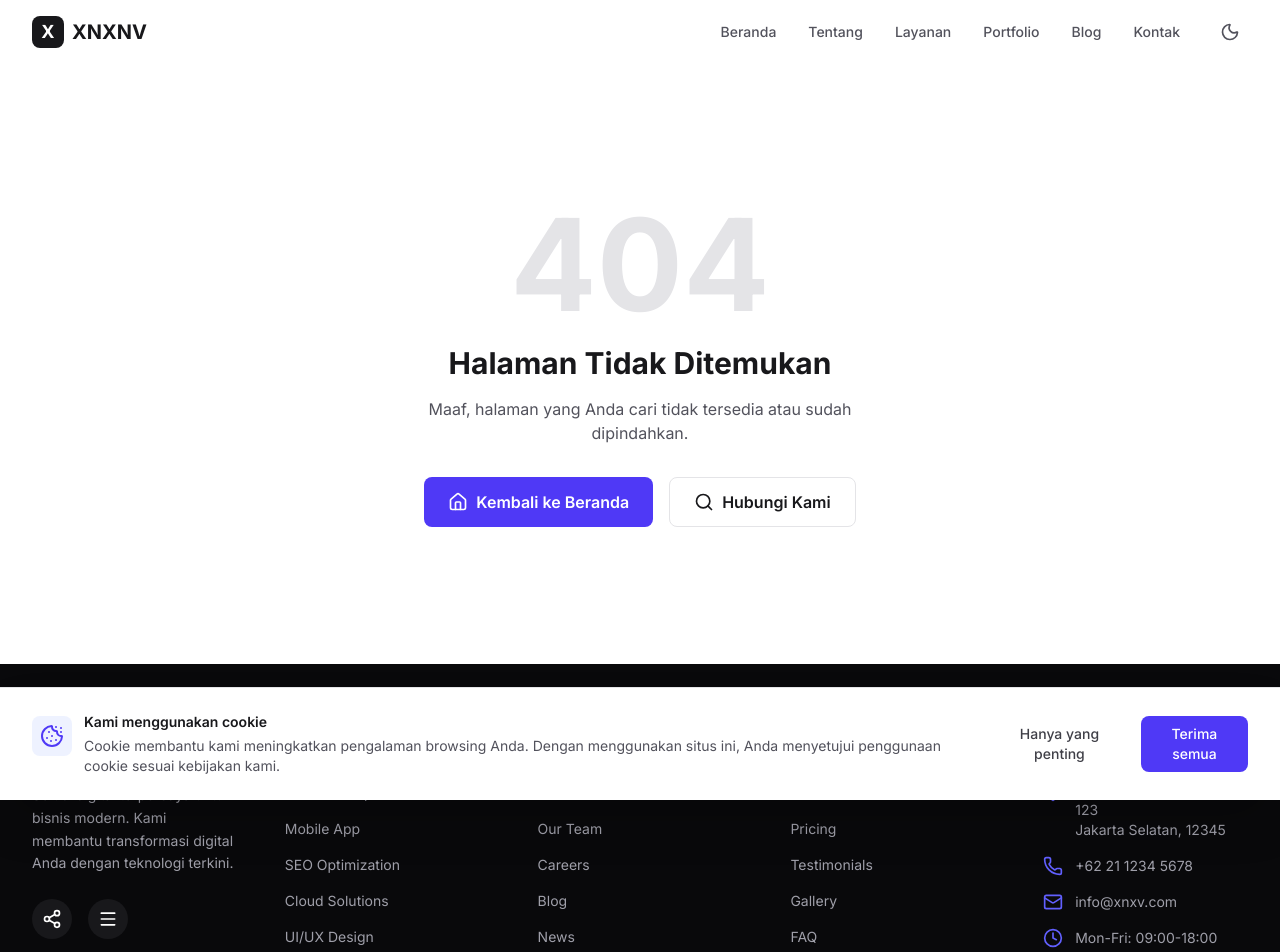
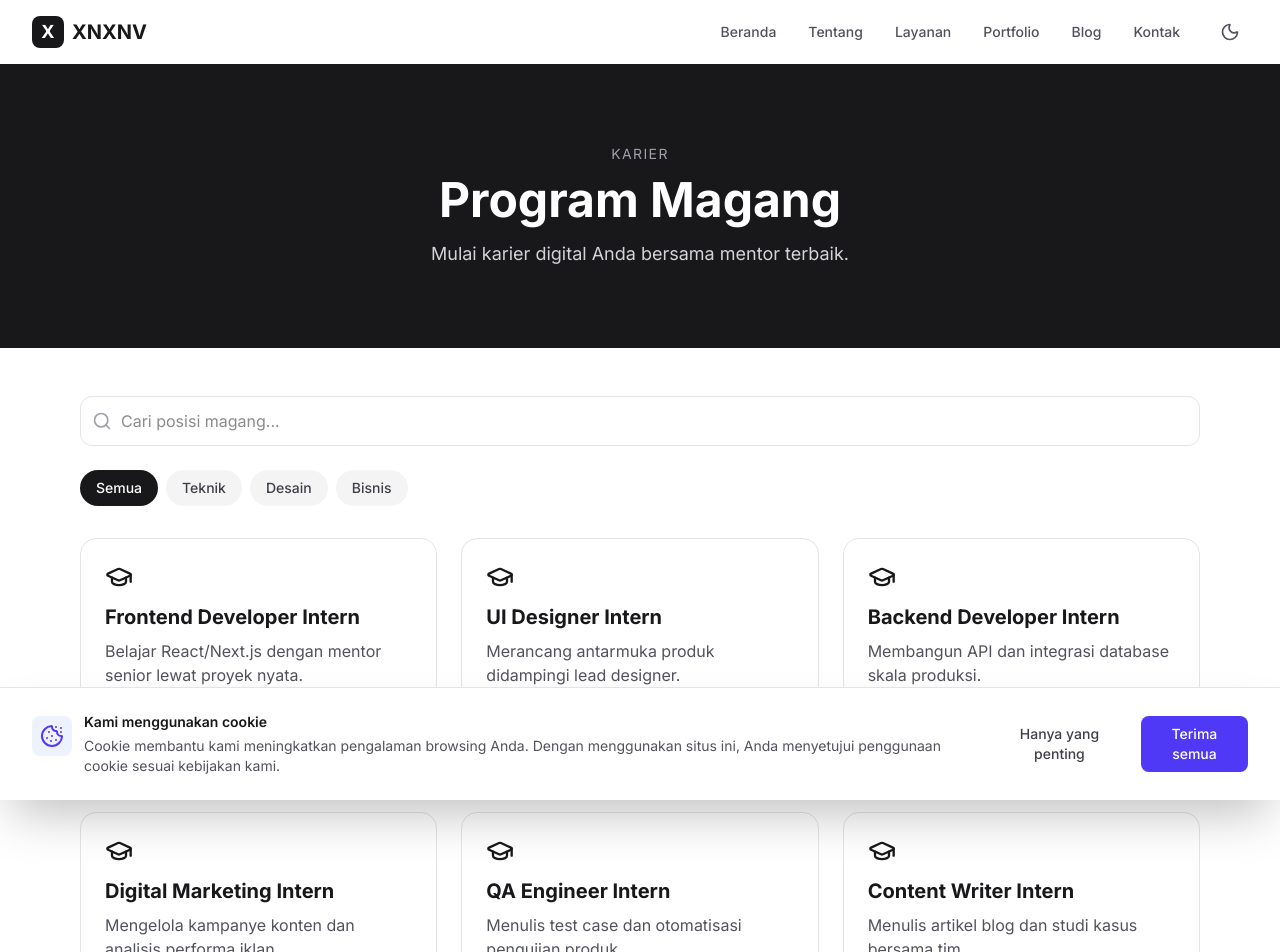
Before and after one commit to aryaapriawann-dev/XNXNV, a Next.js app: page /careers/internships in a window 1280 px wide. Before the commit this address had no page. Shown: the top 952 px of the page. Built offline with nearby package versions, Linux system fonts and the light colour scheme.

Commit message:
feat(careers): add Internships page

```diff
--- /dev/null
+++ b/src/app/careers/internships/page.tsx
@@ -0,0 +1,92 @@
+"use client";
+
+import { useMemo, useState } from "react";
+import Link from "next/link";
+import { Search, GraduationCap, MapPin, Clock, ChevronRight } from "lucide-react";
+
+interface Magang {
+  id: string;
+  title: string;
+  divisi: string;
+  lokasi: string;
+  durasi: string;
+  deskripsi: string;
+  uangSaku: string;
+}
+
+const CATEGORIES = [
+  { id: "all", label: "Semua" },
+  { id: "teknik", label: "Teknik" },
+  { id: "desain", label: "Desain" },
+  { id: "bisnis", label: "Bisnis" },
+] as const;
+
+const MAGANG: Magang[] = [
+  { id: "1", title: "Frontend Developer Intern", divisi: "teknik", lokasi: "Remote", durasi: "6 bulan", deskripsi: "Belajar React/Next.js dengan mentor senior lewat proyek nyata.", uangSaku: "Rp1,5jt/bln" },
+  { id: "2", title: "UI Designer Intern", divisi: "desain", lokasi: "Hibrida Jakarta", durasi: "4 bulan", deskripsi: "Merancang antarmuka produk didampingi lead designer.", uangSaku: "Rp1,5jt/bln" },
+  { id: "3", title: "Backend Developer Intern", divisi: "teknik", lokasi: "Remote", durasi: "6 bulan", deskripsi: "Membangun API dan integrasi database skala produksi.", uangSaku: "Rp1,5jt/bln" },
+  { id: "4", title: "Digital Marketing Intern", divisi: "bisnis", lokasi: "Remote", durasi: "3 bulan", deskripsi: "Mengelola kampanye konten dan analisis performa iklan.", uangSaku: "Rp1,2jt/bln" },
+  { id: "5", title: "QA Engineer Intern", divisi: "teknik", lokasi: "Remote", durasi: "4 bulan", deskripsi: "Menulis test case dan otomatisasi pengujian produk.", uangSaku: "Rp1,2jt/bln" },
+  { id: "6", title: "Content Writer Intern", divisi: "bisnis", lokasi: "Remote", durasi: "3 bulan", deskripsi: "Menulis artikel blog dan studi kasus bersama tim.", uangSaku: "Rp1,2jt/bln" },
+];
+
+export default function InternshipsPage() {
+  const [query, setQuery] = useState("");
+  const [cat, setCat] = useState<string>("all");
+  const filtered = useMemo(
+    () => MAGANG.filter((m) => (cat === "all" || m.divisi === cat) && (m.title + m.deskripsi).toLowerCase().includes(query.toLowerCase())),
+    [query, cat]
+  );
+
+  return (
+    <div className="flex flex-col min-h-screen">
+      <section className="py-20 bg-zinc-900 text-white text-center">
+        <div className="max-w-4xl mx-auto px-4">
+          <p className="text-sm uppercase tracking-widest text-zinc-400 mb-3">Karier</p>
+          <h1 className="text-4xl sm:text-5xl font-bold mb-4">Program Magang</h1>
+          <p className="text-lg text-zinc-300">Mulai karier digital Anda bersama mentor terbaik.</p>
+        </div>
+      </section>
+      <section className="py-12 bg-white dark:bg-slate-950">
+        <div className="max-w-6xl mx-auto px-4">
+          <div className="relative mb-6">
+            <Search className="absolute left-3 top-1/2 -translate-y-1/2 h-5 w-5 text-zinc-400" />
+            <input value={query} onChange={(e) => setQuery(e.target.value)} placeholder="Cari posisi magang..."
+              className="w-full pl-10 pr-4 py-3 rounded-xl border border-zinc-200 dark:border-slate-700 bg-white dark:bg-slate-900 text-zinc-900 dark:text-white" />
+          </div>
+          <div className="flex flex-wrap gap-2 mb-8">
+            {CATEGORIES.map((c) => (
+              <button key={c.id} onClick={() => setCat(c.id)}
+                className={`px-4 py-2 rounded-full text-sm font-medium transition-colors ${cat === c.id ? "bg-zinc-900 text-white dark:bg-white dark:text-zinc-900" : "bg-zinc-100 text-zinc-700 dark:bg-slate-800 dark:text-zinc-300"}`}>
+                {c.label}
+              </button>
+            ))}
+          </div>
+          <div className="grid grid-cols-1 md:grid-cols-2 lg:grid-cols-3 gap-6">
+            {filtered.map((m) => (
+              <div key={m.id} className="p-6 rounded-2xl border border-zinc-200 dark:border-slate-800 bg-white dark:bg-slate-900">
+                <GraduationCap className="h-7 w-7 text-zinc-900 dark:text-white mb-3" />
+                <h2 className="text-xl font-bold text-zinc-900 dark:text-white mb-2">{m.title}</h2>
+                <p className="text-zinc-600 dark:text-zinc-400 mb-4">{m.deskripsi}</p>
+                <div className="flex flex-wrap gap-3 text-sm text-zinc-500 mb-4">
+                  <span className="inline-flex items-center gap-1"><MapPin className="h-4 w-4" />{m.lokasi}</span>
+                  <span className="inline-flex items-center gap-1"><Clock className="h-4 w-4" />{m.durasi}</span>
+                </div>
+                <p className="font-bold text-zinc-900 dark:text-white">{m.uangSaku}</p>
+              </div>
+            ))}
+          </div>
+          {filtered.length === 0 && <p className="text-center text-zinc-500 py-12">Tidak ada posisi yang cocok.</p>}
+          <div className="flex flex-col sm:flex-row gap-4 justify-center mt-12">
+            <Link href="/careers/apply" className="inline-flex items-center justify-center gap-2 px-6 py-3 bg-zinc-900 text-white rounded-full font-semibold hover:bg-zinc-700 transition-colors">
+              Lamar Sekarang <ChevronRight className="h-5 w-5" />
+            </Link>
+            <Link href="/careers/remote" className="inline-flex items-center justify-center px-6 py-3 border border-zinc-300 dark:border-slate-700 rounded-full font-semibold text-zinc-900 dark:text-white hover:bg-zinc-100 dark:hover:bg-slate-800 transition-colors">
+              Kerja Remote
+            </Link>
+          </div>
+        </div>
+      </section>
+    </div>
+  );
+}
```
